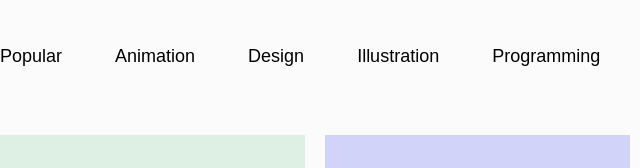
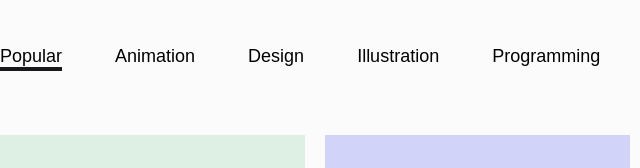
Before and after one commit to k3p0r/UpDate, a plain HTML site: page index.html in a window 1280 px wide. Shown: the part 2257-2425 px from the top of the page, 0-640 px from the left. Drawn offline with Linux system fonts and the light colour scheme.

Commit message:
discover__button: active state

```diff
--- a/css/index.css
+++ b/css/index.css
@@ -139,6 +139,10 @@
 	cursor: pointer;
 }
 
+.discover__button.active {
+	border-bottom: 4px solid #19191c;
+}
+
 .discover__cards {
 	display: flex;
 	gap: 20px;
--- a/index.html
+++ b/index.html
@@ -108,7 +108,7 @@
 				<div class="discover__menu">
 					<ul class="discover__list">
 						<li class="discoverCategory active">
-							<button class="discover__button">Popular</button>
+							<button class="discover__button active">Popular</button>
 						</li>
 						<li>
 							<button class="discover__button">Animation</button>
```
